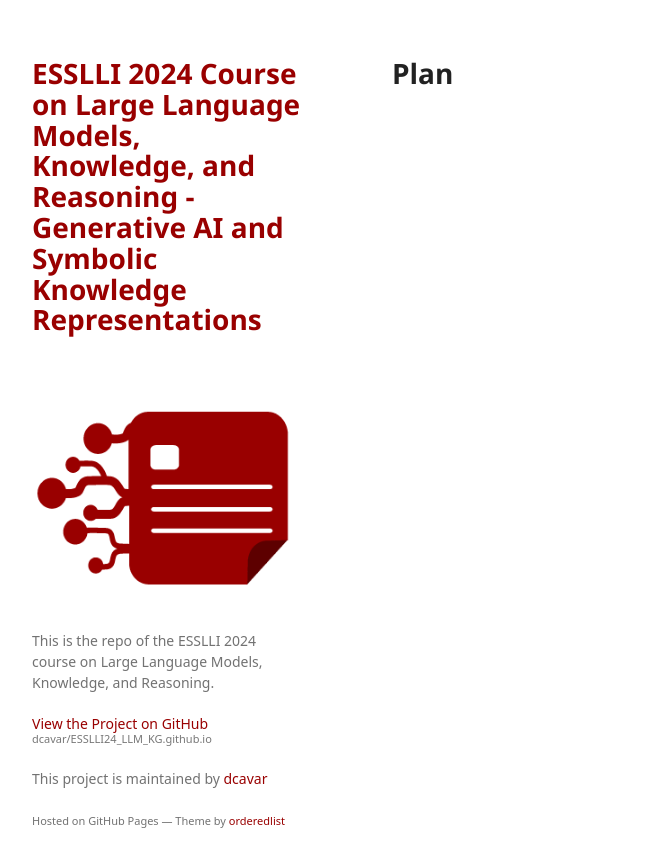
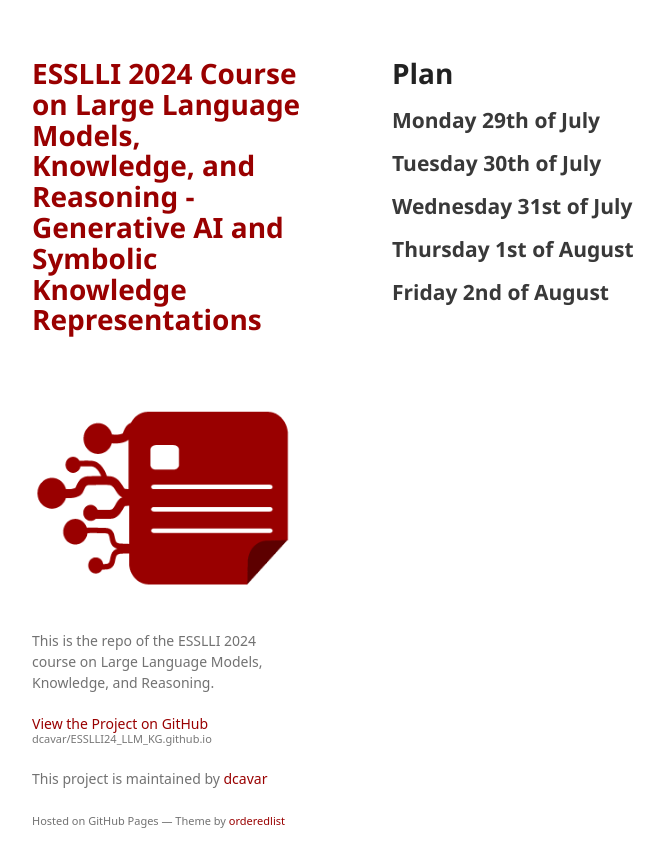
Before and after one commit to dcavar/ESSLLI24_LLM_KG.github.io, a Jekyll site: the page built from docs/plan.md, in a window 1280 px wide. Shown: the top 867 px of the page, without its empty margins (178-842 px from the left). Built offline with Jekyll 4.4.1, drawn with Linux system fonts in a browser that asks for light colours; some web fonts are replaced; our own code applies the rules of GitHub Pages for plain Markdown files.

Commit message:
new plan

```diff
--- a/docs/plan.md
+++ b/docs/plan.md
@@ -1 +1,19 @@
 # Plan
+
+
+## Monday 29th of July
+
+
+
+## Tuesday 30th of July
+
+
+## Wednesday 31st of July
+
+
+
+## Thursday 1st of August
+
+
+
+## Friday 2nd of August
```
